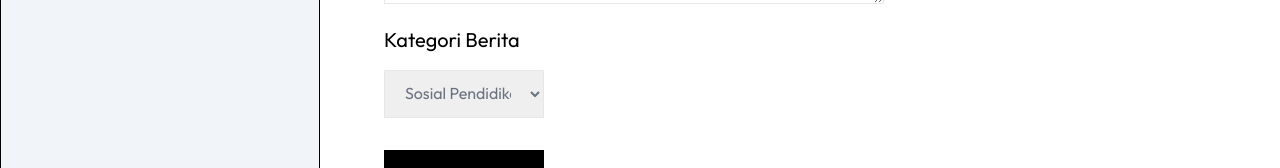
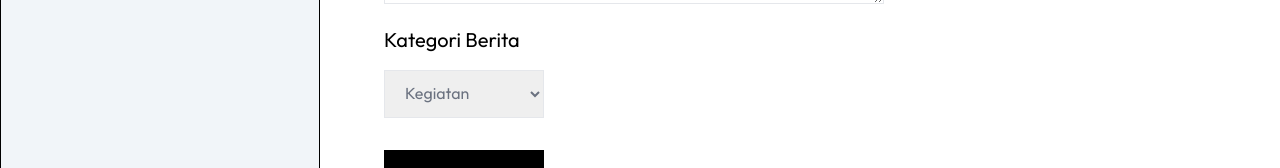
Before and after one commit to nrzngr/bem-blog, a Next.js app: page /admin/addBlog in a window 1280 px wide. Shown: the part 570-738 px from the top of the page. Built offline with nearby package versions, Linux system fonts and the light colour scheme.

Commit message:
Update page.jsx

```diff
--- a/app/admin/addBlog/page.jsx
+++ b/app/admin/addBlog/page.jsx
@@ -94,12 +94,9 @@ const page = () => {
 					onChange={onChangeHandler}
 					value={data.category}
 					className="w-40 mt-4 px-4 py-3 border text-gray-500">
-					<option value="Sosial Pendidikan">Sosial Pendidikan</option>
-					<option value="Agama">Agama</option>
-					<option value="Dalam Negeri">Dalam Negeri</option>
-					<option value="Kominfo">Kominfo</option>
-					<option value="BPH">BPH</option>
-					<option value="Minat Bakat">Minat Bakat</option>
+					<option value="Kegiatan">Kegiatan</option>
+					<option value="Undangan">Undangan</option>
+					<option value="Informasi">Informasi</option>
 				</select>
 				<br />
 				<button type="submit" className="mt-8 w-40 h-12 bg-black text-white">
```
